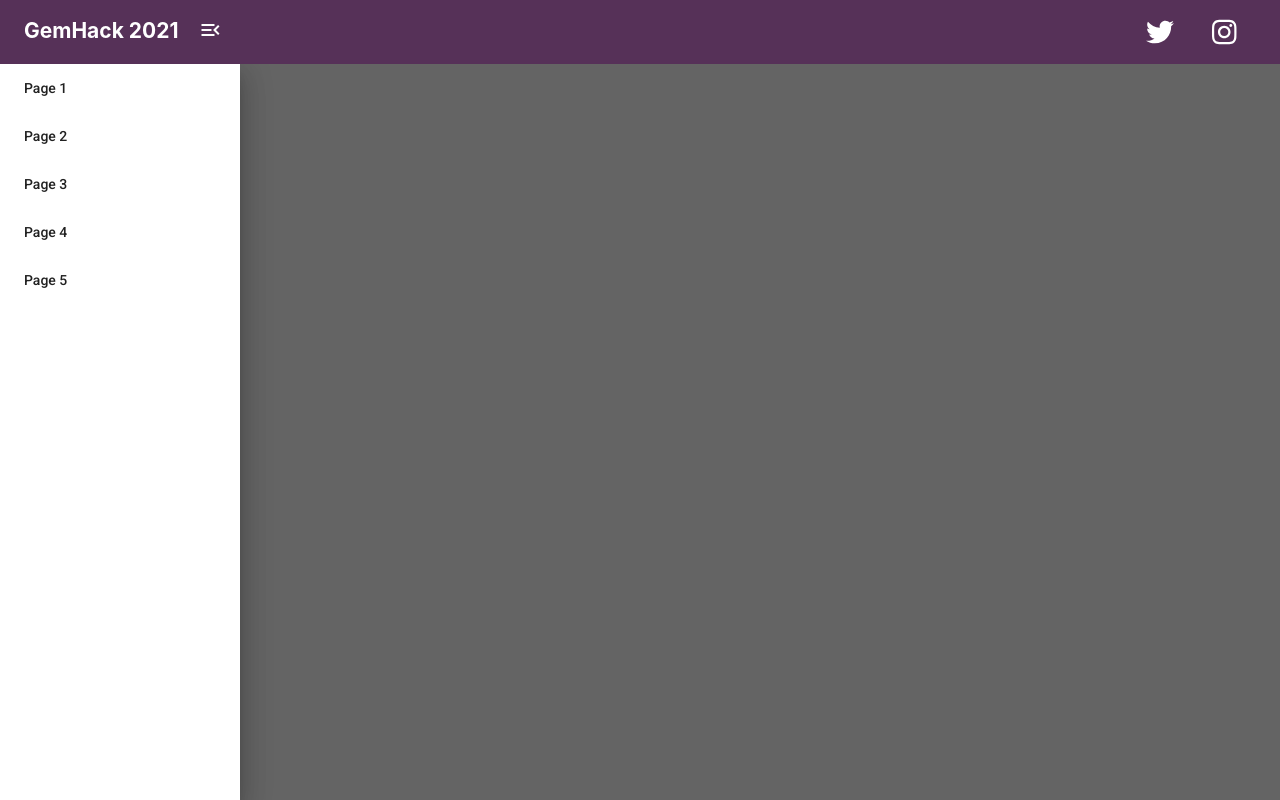
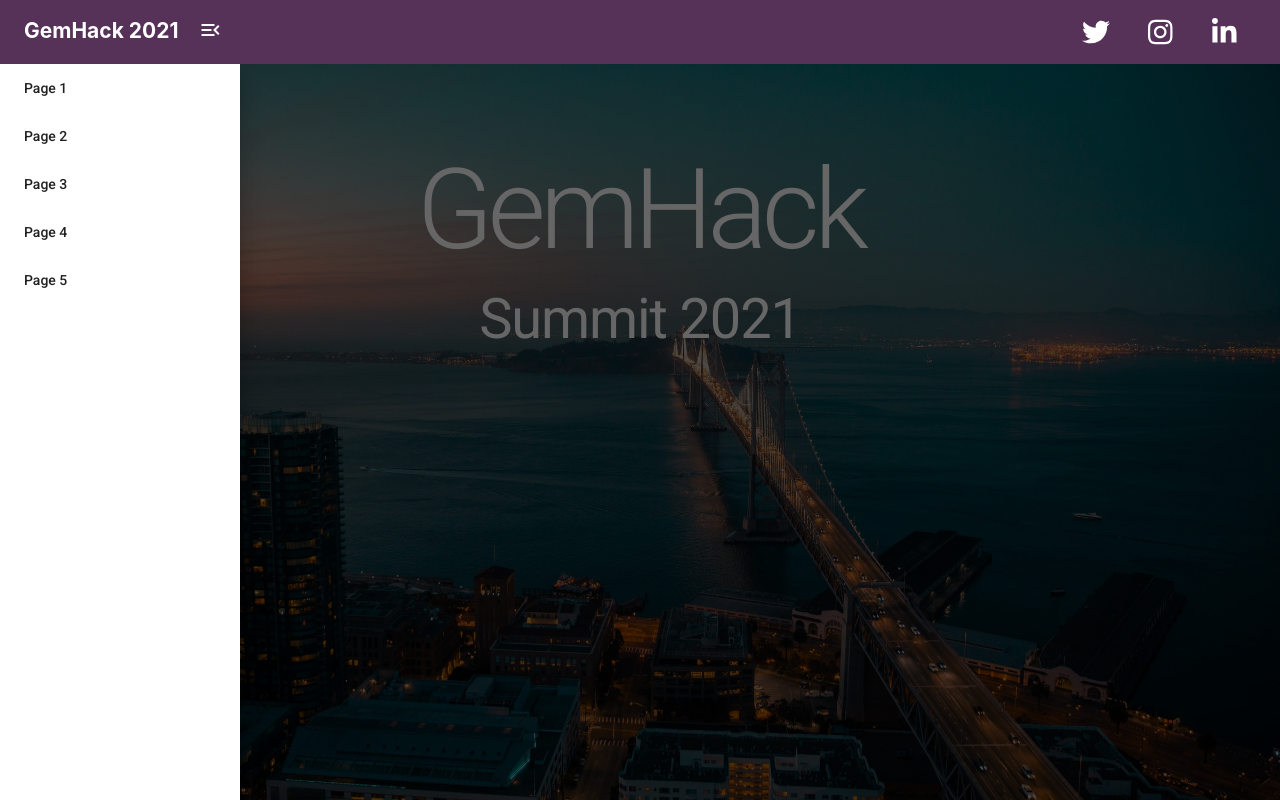
Before and after one commit to mitulshah3882/GemHackConf2021, an Angular app: page / in a window 1280 px wide. Both pictures are taken after a click on the button "menu". Shown: the top 800 px of the page. Built offline with nearby package versions, Linux system fonts and the light colour scheme.

Commit message:
Fixed nav bar, added main image

```diff
--- a/src/app/app.component.html
+++ b/src/app/app.component.html
@@ -1,5 +1,8 @@
-<app-sidenav></app-sidenav>
 
-<div class="home"></div>
+<div class="test">
+    <!-- <app-sidenav>
+    </app-sidenav> -->
+    <app-home-template></app-home-template>
+</div>
 
 <router-outlet></router-outlet>
--- a/src/app/app.component.scss
+++ b/src/app/app.component.scss
@@ -302,3 +302,8 @@
     // image-rendering: -webkit-optimize-contrast;
     // will-change: webkit-transform;
   }
+
+  .test{
+    height: 100%;
+    width: auto;
+  }
--- a/src/app/app.module.ts
+++ b/src/app/app.module.ts
@@ -13,13 +13,15 @@ import { FormsModule } from '@angular/forms';
 import { MatIconModule } from '@angular/material/icon';
 import { MatButtonModule } from '@angular/material/button';
 import { FontAwesomeModule } from '@fortawesome/angular-fontawesome';
+import { HomeTemplateComponent } from './home-template/home-template.component';
 
 
 
 @NgModule({
   declarations: [
     AppComponent,
-    SidenavComponent
+    SidenavComponent,
+    HomeTemplateComponent
   ],
   imports: [
     BrowserModule,
--- /dev/null
+++ b/src/app/home-template/home-template.component.html
@@ -0,0 +1,60 @@
+<div class="page-container">
+    <header>
+        <div>
+        <a routerLink="/">
+            <span class="app-title">GemHack 2021</span>
+            <!-- <span class="app-title">Gem<span class="light-purple-text">Hack </span>2021</span> -->
+        </a>
+        <button mat-button class="menu-button" (click)="sidenav.toggle()">
+            <mat-icon class="menu">{{ isMenuOpen ? 'menu_open' : 'menu' }}</mat-icon>
+        </button>
+
+        </div>
+        <div class="spacer"></div>
+        <div>
+            <a mat-button class="social-media-button" target="_blank" href="https://www.instagram.com/gemhackco/?hl=en">
+                <fa-icon [icon]="faTwitter" size="2x"></fa-icon>
+            </a>
+            <a mat-button class="social-media-button" target="_blank" href="https://twitter.com/gemhackco">
+                <fa-icon [icon]="faInstagram" size="2x"></fa-icon>
+            </a>
+            <a mat-button class="social-media-button" target="_blank">
+                <fa-icon [icon]="faLinkedinIn" size="2x"></fa-icon>
+            </a>
+        </div>
+    </header>
+    <mat-sidenav-container class="sidenav-container">
+        <mat-sidenav
+            #sidenav
+            autoFocus="false"
+            mode="over"
+            [(opened)]="isMenuOpen"
+            class="sidenav"
+            (click)="onSidenavClick()">
+          <a mat-button routerLink="/">Page 1</a>
+          <a mat-button routerLink="/">Page 2</a>
+          <a mat-button routerLink="/">Page 3</a>
+          <a mat-button routerLink="/">Page 4</a>
+          <a mat-button routerLink="/">Page 5</a>
+        </mat-sidenav>
+        <mat-sidenav-content>
+            <div class="main-image">
+                <div class="image-overlay">
+                    <div class="main-content">
+                        <br>
+                        <span class="mat-display-4">GemHack</span><br><span class="mat-display-3">Summit 2021</span>
+                        <!-- <br> -->
+                        <!-- <h4><span>October </span>23 - 25, 2020</h4> -->
+                        <!-- <br> -->
+                        <!-- <p>The World's First Hackathon to Solve the Gem and Jewelry Industry's Most Complex Problems</p> -->
+                        <!-- <button id="attendButton" class="attend-btn"><a href="#attend" class="text-uppercase" onclick="scrollBottom()">Attend</a></button>
+                        <button id="attendButton" class="attend-btn"><a href="#attend" onclick="toLocation('./schedule.html')" class="text-uppercase" onclick="scrollBottom()">Schedule</a></button> -->
+                    </div>
+                </div>
+            </div>
+            <main>
+                <router-outlet></router-outlet>
+            </main>
+        </mat-sidenav-content>
+      </mat-sidenav-container>
+  </div>
--- /dev/null
+++ b/src/app/home-template/home-template.component.scss
@@ -0,0 +1,115 @@
+.page-container {
+    height: 100%;
+    background: #fafafa;
+    color: #000;
+
+    display: flex;
+    flex-direction: column;
+
+    a {
+        color: inherit;
+        text-decoration: none;
+    }
+
+    header {
+        background:  #563158;
+        color: #fff;
+
+        padding: 18px 24px;
+
+        font-size: 14px;
+        font-weight: bold;
+
+        display: flex;
+        justify-content: space-between;
+
+        .menu-button {
+            margin-right: 24px;
+            min-width: 0;
+            padding: 0;
+            line-height: normal;
+          }
+
+          .menu {
+            vertical-align: sub;
+        }
+
+        .app-title {
+            // padding: 0 3px;
+            margin-right: 20px;
+            font-size: 21px;
+        }
+    }
+  }
+
+  .sidenav-container {
+    flex: 1;
+
+    .sidenav {
+        min-width: 240px;
+
+        a {
+            display: block;
+            padding: 6px 24px;
+            width: 100%;
+            text-align: left;
+        }
+    }
+
+    main {
+        padding: 18px 24px;
+    }
+  }
+
+  .social-media-button {
+    line-height: normal;
+  }
+
+  .main-image {
+    /* The image used */
+    background-image: url("/assets/imgs/city.jpg");
+
+    /* Set a specific height */
+    min-height: 500px;
+    height: 100%;
+
+    /* Create the parallax scrolling effect */
+    background-attachment: fixed;
+    background-position: center;
+    background-repeat: no-repeat;
+    background-size: cover;
+    image-rendering: -webkit-optimize-contrast;
+    will-change: webkit-transform;
+}
+
+  .image-overlay {
+    background-color: rgba(0, 0, 0, .25);
+    width: 100%;
+    height: 100%;
+}
+
+.light-purple-text {
+    color: #bd8cbf;
+}
+
+.dark-purple-text {
+    color: #563158;
+}
+
+.main-content {
+    color: white;
+    text-align: center;
+    height: 100%;
+    vertical-align: middle;
+    line-height: 90px;
+}
+
+  // Responsive Styles
+  @media screen and (max-width: 767px) {
+
+
+  }
+
+  @media screen and (max-width: 575px) {
+
+  }
--- /dev/null
+++ b/src/app/home-template/home-template.component.ts
@@ -0,0 +1,26 @@
+import { Component, OnInit } from '@angular/core';
+import { faTwitter } from '@fortawesome/free-brands-svg-icons';
+import { faInstagram } from '@fortawesome/free-brands-svg-icons';
+import { faLinkedinIn } from '@fortawesome/free-brands-svg-icons';
+
+@Component({
+  selector: 'app-home-template',
+  templateUrl: './home-template.component.html',
+  styleUrls: ['./home-template.component.scss']
+})
+export class HomeTemplateComponent implements OnInit {
+  public isMenuOpen: boolean = false;
+
+  public onSidenavClick(): void {
+    this.isMenuOpen = false;
+  }
+
+  faTwitter = faTwitter
+  faInstagram = faInstagram
+  faLinkedinIn = faLinkedinIn
+  constructor() { }
+
+  ngOnInit(): void {
+  }
+
+}
--- a/src/app/sidenav/sidenav.component.html
+++ b/src/app/sidenav/sidenav.component.html
@@ -23,7 +23,7 @@
         <mat-sidenav
             #sidenav
             autoFocus="false"
-            mode="over"
+            mode="side"
             [(opened)]="isMenuOpen"
             class="sidenav"
             (click)="onSidenavClick()">
```
Also changed, not shown: src/assets/imgs/city.jpg (added), 1 other file (tests, documents, lock files or other folders).
